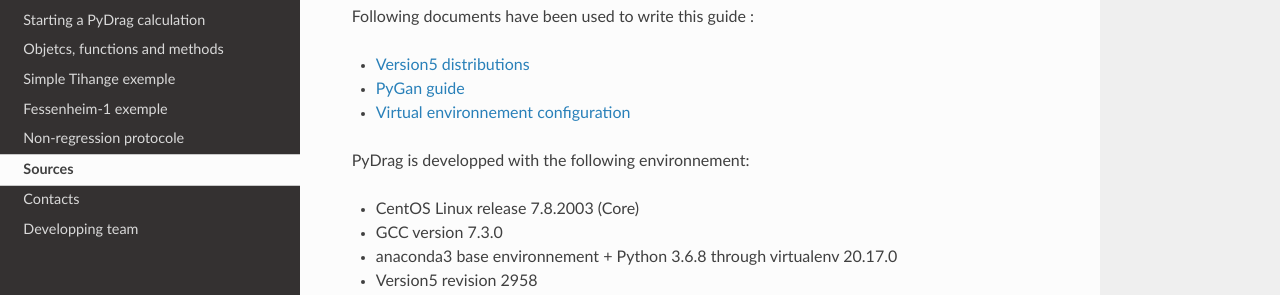
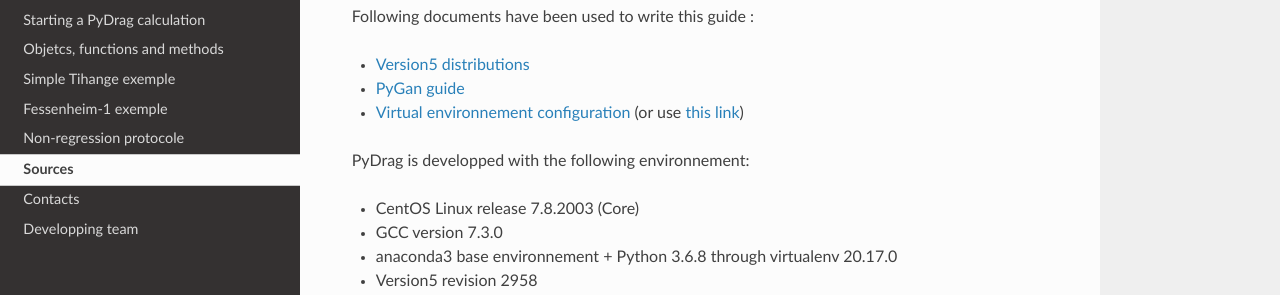
Before and after one commit to Ben105m/rtd-tutorial, a Sphinx documentation site: the page built from docs/source/documentation.rst, in a window 1280 px wide. Shown: the part 155-450 px from the top of the page. Built offline with Sphinx 7.4.7 and the Read the Docs theme 2.0.0, drawn with Linux system fonts in a browser that asks for light colours.

Commit message:
Update documentation.rst

```diff
--- a/docs/source/documentation.rst
+++ b/docs/source/documentation.rst
@@ -10,7 +10,7 @@ Following documents have been used to write this guide :
 
 - `PyGan guide <http://merlin.polymtl.ca/downloads/IGE332.pdf>`_
 
-- `Virtual environnement configuration <http://peanuts:8080/bin/view/Informatique/Python/>`_
+- `Virtual environnement configuration <http://peanuts:8080/bin/view/Informatique/Python/>`_ (or use `this link <https://virtualenv.pypa.io/en/latest/>`_)
 
 
 PyDrag is developped with the following environnement:
```
